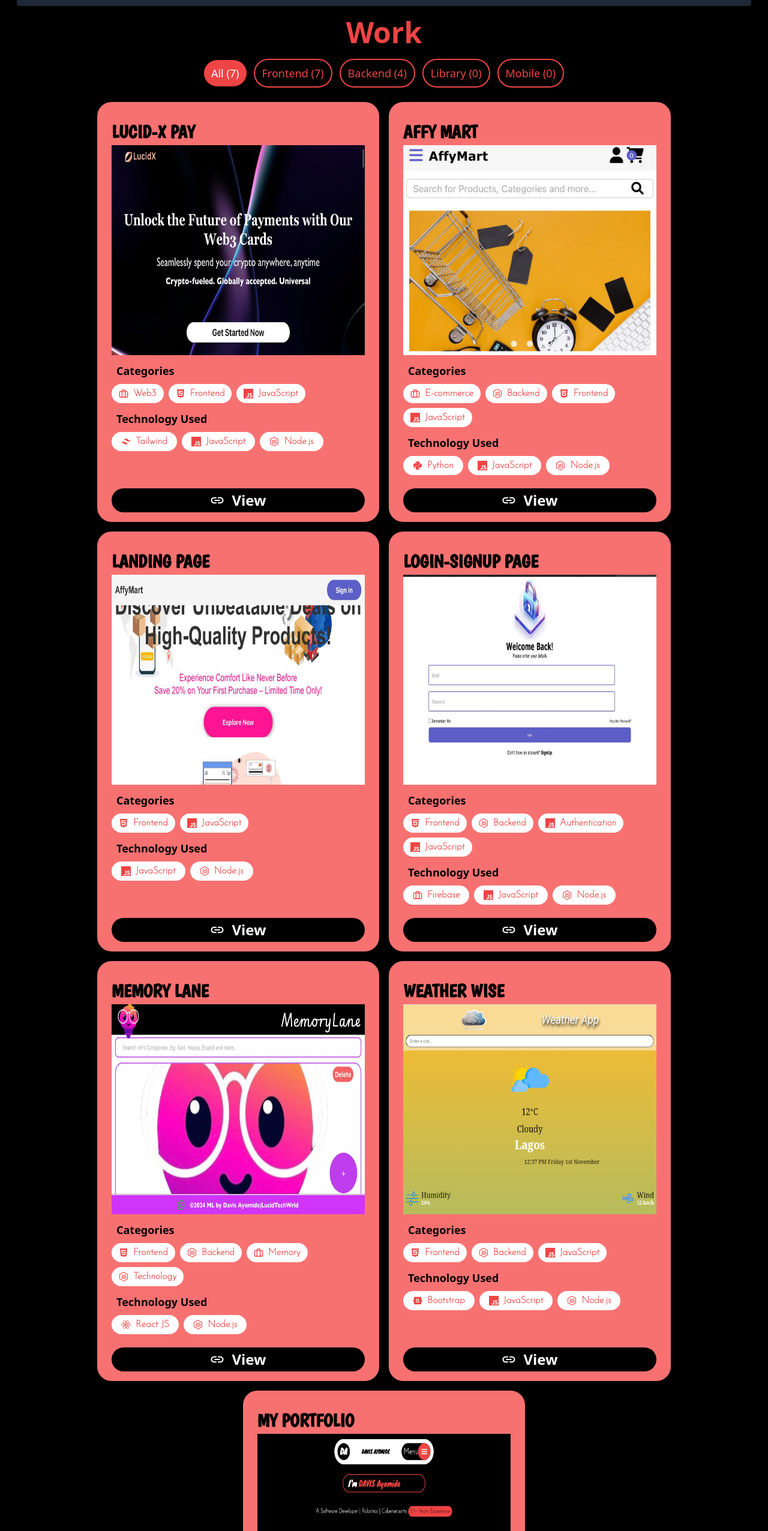
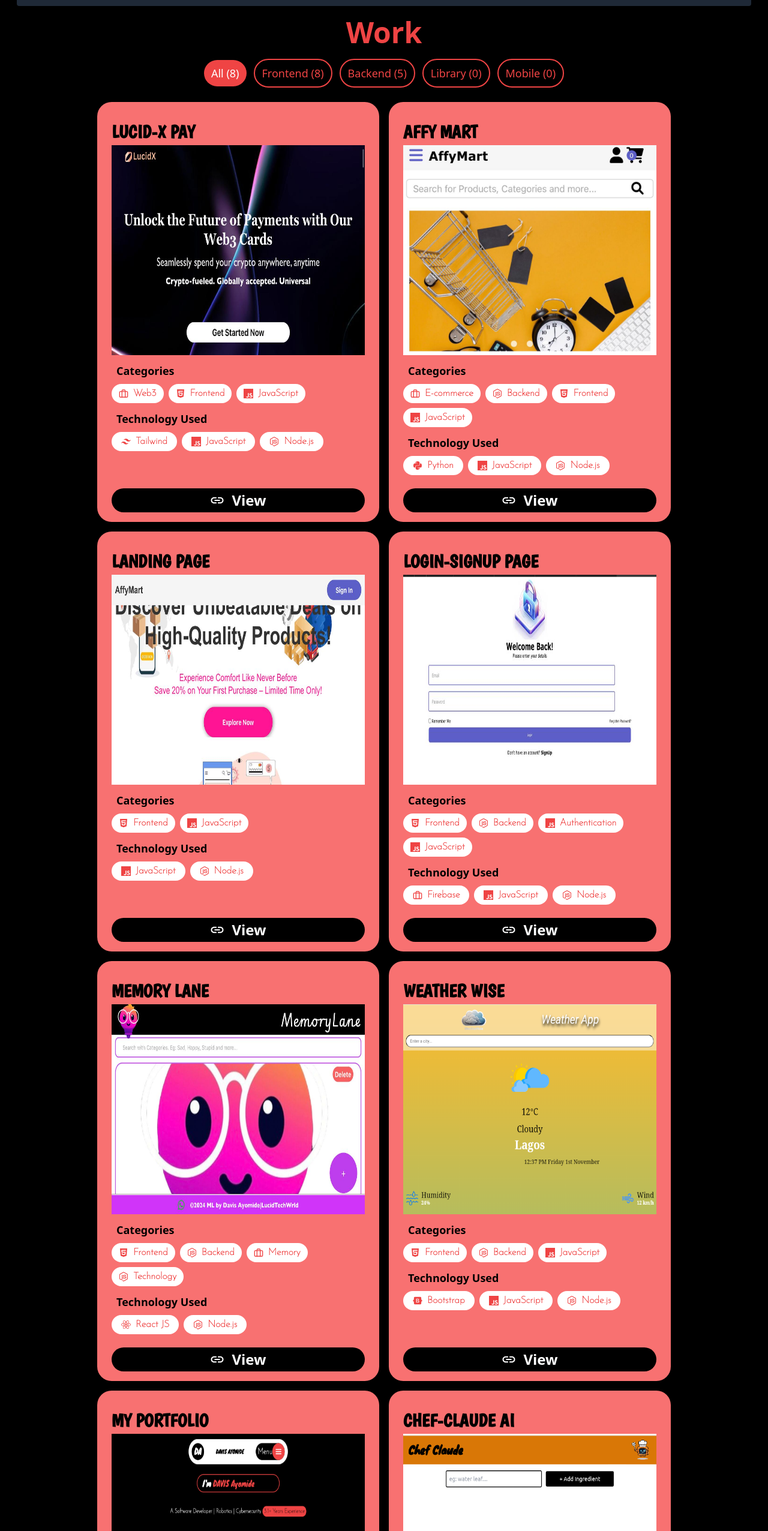
Before and after one commit to lucid-techwrld/newPortfolio, a React (Vite) app: page / in a window 1280 px wide. Shown: the part 1294-3846 px from the top of the page at 60% size. Built offline with nearby package versions, Linux system fonts and the light colour scheme.

Commit message:
added a new project

```diff
--- a/src/components/ProjectInfo.jsx
+++ b/src/components/ProjectInfo.jsx
@@ -5,6 +5,7 @@
 import MEMORY from "../assets/Image/memoryLane.jpg";
 import weather from "../assets/Image/weatherwise.png";
 import portfolio from "../assets/Image/portfolio.png";
+import chefClaude from "../assets/Image/chefClaude.png";
 
 import { FaReact, FaBootstrap, FaNodeJs, FaPython, FaHtml5 } from "react-icons/fa";
 import { SiTailwindcss, SiJavascript } from "react-icons/si";
@@ -104,6 +105,16 @@
     "React JS",
     "Node.js"],
   url: "https://memorylane-vaq6.onrender.com"
+}, {
+  img: chefClaude,
+  name: "CHEF-CLAUDE AI",
+  category: ["Frontend",
+    "Backend",
+    "AI"],
+  tech: ["Tailwind",
+    "React JS",
+    "Node.js", "Express"],
+  url: "https://chefclaudeai.onrender.com/"
 }];
 
 //export default ProjectInfo
```
Also changed, not shown: src/assets/Image/chefClaude.png (added).
